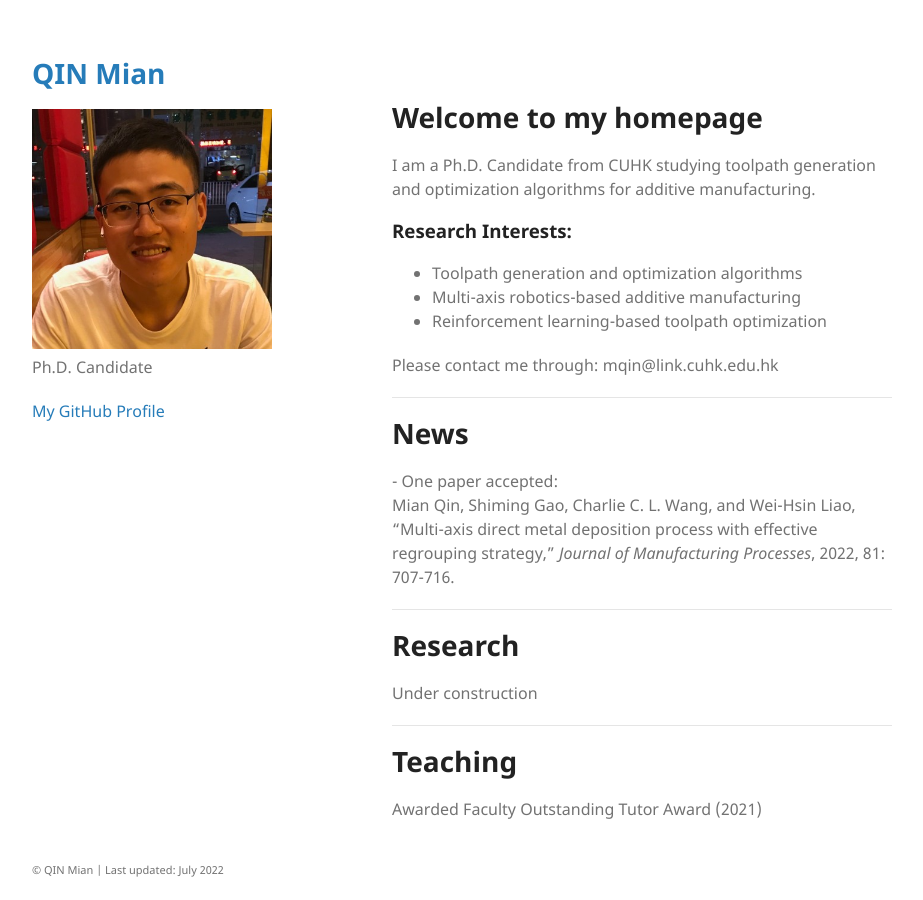
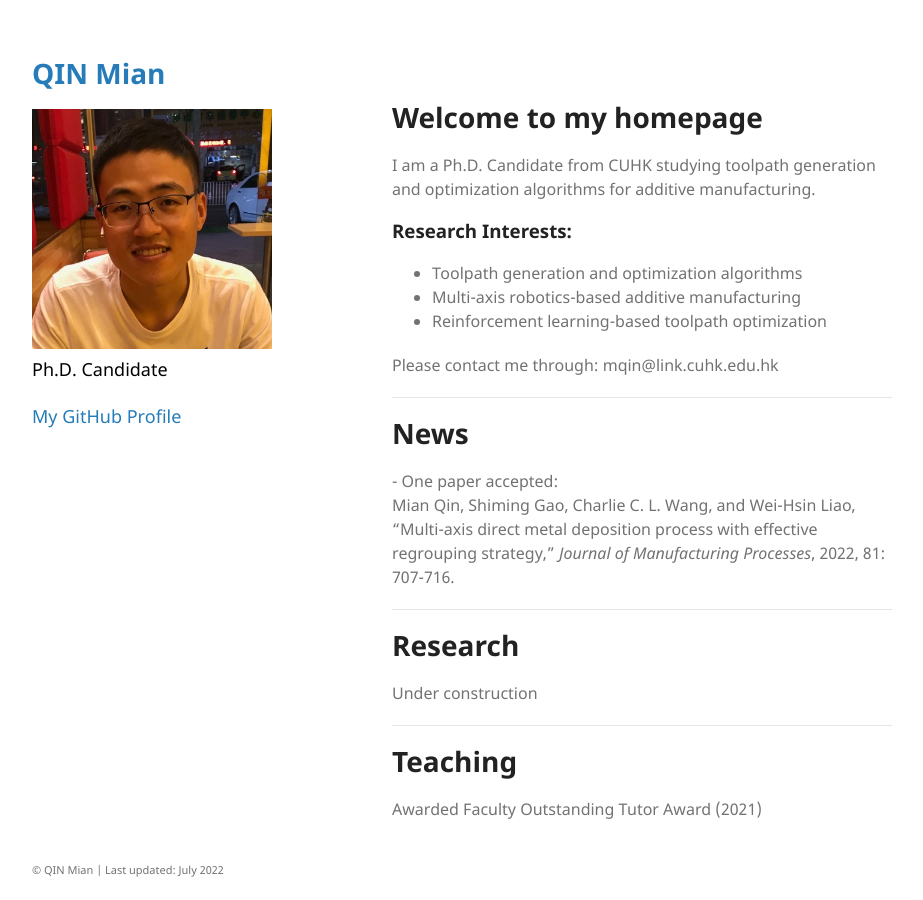
Before and after one commit to mqincuhk/mqincuhk.github.io, a Jekyll site: the page built from index.md, in a window 1280 px wide. Shown: the whole page, without its empty margins (178-1101 px from the left). Built offline with Jekyll 4.4.1, drawn with Linux system fonts in a browser that asks for light colours; a script that is not in the unit is left out.

Commit message:
Update jekyll-theme-minimal.scss

```diff
--- a/_sass/jekyll-theme-minimal.scss
+++ b/_sass/jekyll-theme-minimal.scss
@@ -8,6 +8,7 @@ body {
   color:#727272;
   font-weight:400;
 }
+
 
 h1, h2, h3, h4, h5, h6 {
   color:#222;
@@ -120,6 +121,8 @@ kbd {
 
 header {
   width:270px;
+  font: 18px/1.5 "Noto Sans", "Helvetica Neue", Helvetica, Arial, sans-serif;
+  color:#000000;
   float:left;
   position:fixed;
   -webkit-font-smoothing:subpixel-antialiased;
```
